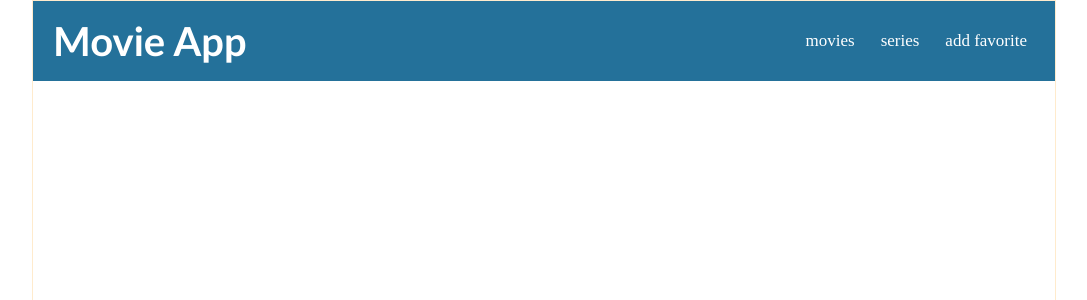
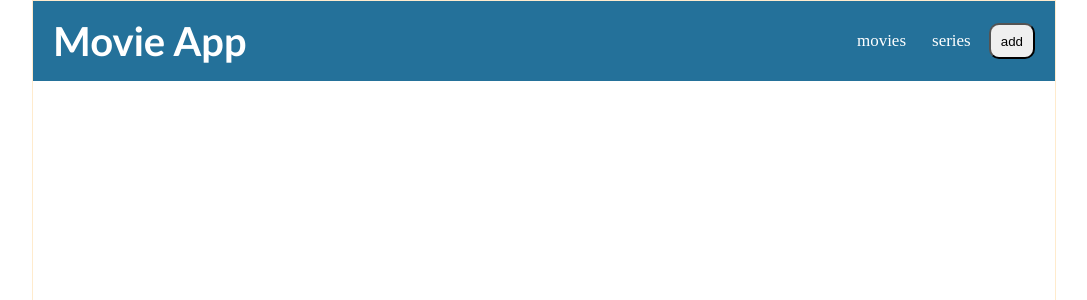
Before and after one commit to RadimYassin/movie-app, a React (Vite) app: page / in a window 1280 px wide. Shown: the top 300 px of the page, without its empty margins (96-1183 px from the left). Built offline with nearby package versions, Linux system fonts and the light colour scheme.

Commit message:
update in header

```diff
--- a/src/Component/Header.jsx
+++ b/src/Component/Header.jsx
@@ -1,5 +1,5 @@
 import React from 'react'
-import { NavC,LinkI,Links,Logo } from '../styles/styleC'
+import { NavC,LinkI,Links,Logo,Button } from '../styles/styleC'
 
 const Header = () => {
   return (
@@ -11,7 +11,7 @@ const Header = () => {
          <Links>
             <LinkI> movies</LinkI>
             <LinkI> series</LinkI>
-            <LinkI> add favorite</LinkI>
+            <Button> add </Button>
          </Links>
       </NavC>
   )
```
